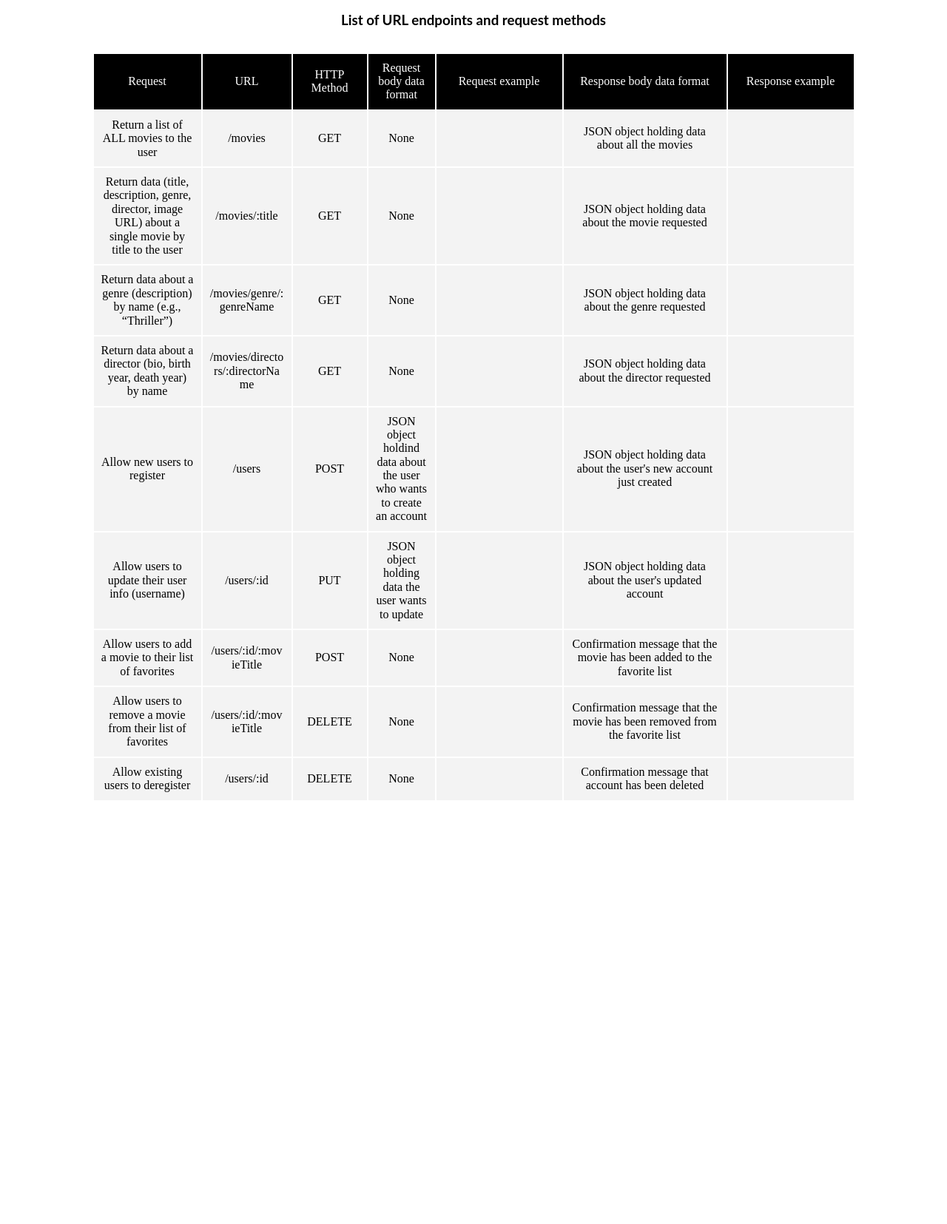
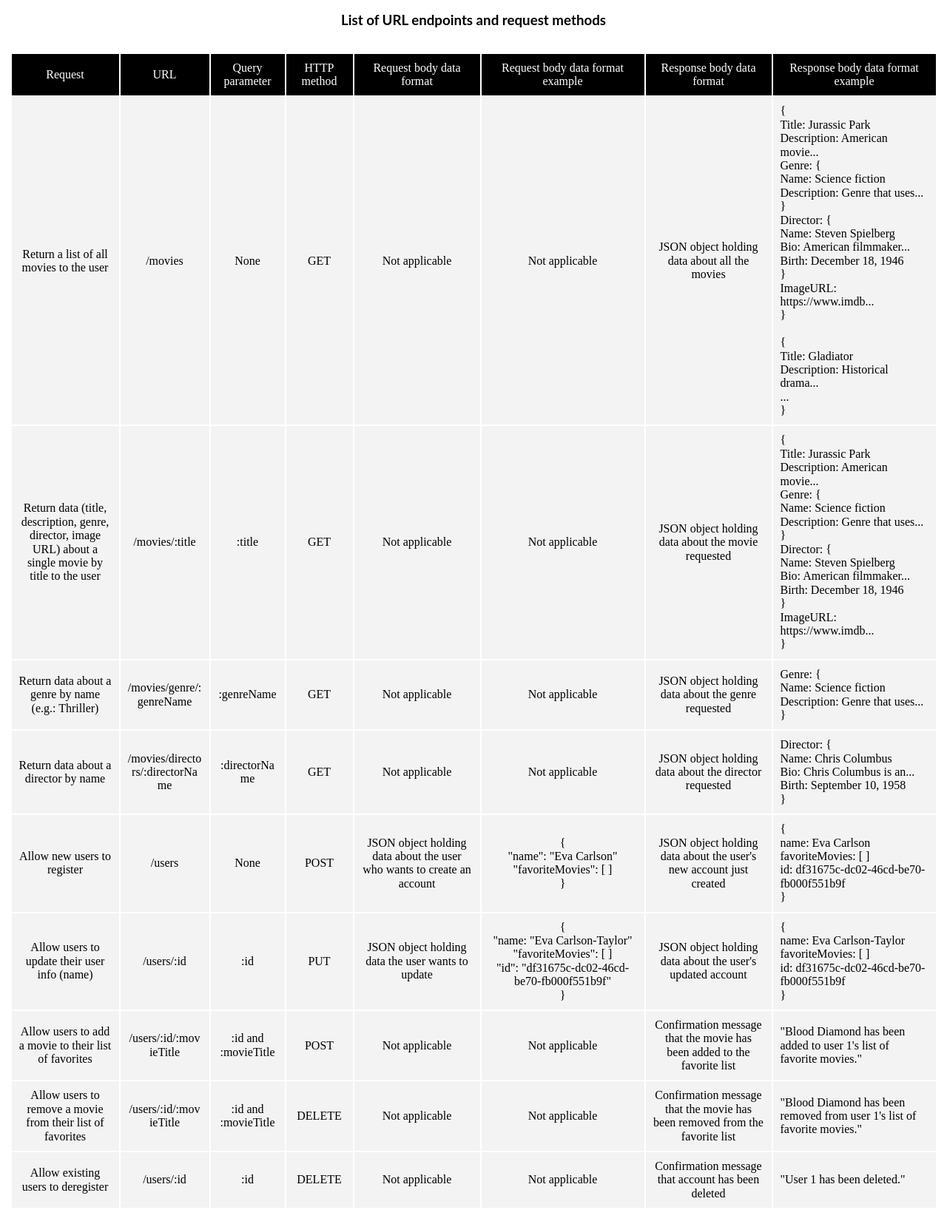
Before and after one commit to AlexaCai/movie-api, a website: page public/documentation.html in a window 1280 px wide. Shown: the part 970-2625 px from the top of the page at 74% size. Before the commit the page ends 2074 px from the top, so only its background shows below. Drawn offline with nearby package versions, Linux system fonts and the light colour scheme; files whose address does not match are found by name.

Commit message:
Finalization of the table presenting different info about the API

```diff
--- a/public/documentation.html
+++ b/public/documentation.html
@@ -53,7 +53,7 @@
             (MongoDB, Express, React, and Node.js) stack.
         </p>
         <p class="bold">
-        More specifically:
+            More specifically:
         </p>
         <ul>
             <li>The API is a Node.js and Express application.</li>
@@ -78,95 +78,182 @@
             <tr>
                 <td>Request</td>
                 <td>URL</td>
-                <td>HTTP Method</td>
+                <td>Query parameter</td>
+                <td>HTTP method</td>
                 <td>Request body data format</td>
-                <td>Request example</td>
+                <td>Request body data format example</td>
                 <td>Response body data format</td>
-                <td>Response example</td>
+                <td>Response body data format example</td>
             </tr>
         </thead>
         <tbody>
             <tr>
-                <td>Return a list of ALL movies to the user</td>
+                <td>Return a list of all movies to the user</td>
                 <td>/movies</td>
+                <td>None</td>
                 <td>GET</td>
-                <td>None</td>
-                <td></td>
+                <td>Not applicable</td>
+                <td>Not applicable</td>
                 <td>JSON object holding data about all the movies</td>
-                <td></td>
+                <td class="wide-column">
+                    {<br>
+                    Title: Jurassic Park <br>
+                    Description: American movie... <br>
+                    Genre: { <br>
+                    Name: Science fiction <br>
+                    Description: Genre that uses... <br>
+                    } <br>
+                    Director: { <br>
+                    Name: Steven Spielberg <br>
+                    Bio: American filmmaker... <br>
+                    Birth: December 18, 1946 <br>
+                    } <br>
+                    ImageURL: https://www.imdb... <br>
+                    }
+                    <br>
+                    <br>
+                    { <br>
+                    Title: Gladiator <br>
+                    Description: Historical drama... <br>
+                    ... <br>
+                    }
+                </td>
             </tr>
             <tr>
                 <td>Return data (title, description, genre, director, image URL) about a single movie by title to the
                     user</td>
                 <td>/movies/:title</td>
+                <td>:title</td>
                 <td>GET</td>
-                <td>None</td>
-                <td></td>
+                <td>Not applicable</td>
+                <td>Not applicable</td>
                 <td>JSON object holding data about the movie requested</td>
-                <td></td>
+                <td class="wide-column">
+                    {<br>
+                    Title: Jurassic Park <br>
+                    Description: American movie... <br>
+                    Genre: { <br>
+                    Name: Science fiction <br>
+                    Description: Genre that uses... <br>
+                    } <br>
+                    Director: { <br>
+                    Name: Steven Spielberg <br>
+                    Bio: American filmmaker... <br>
+                    Birth: December 18, 1946 <br>
+                    } <br>
+                    ImageURL: https://www.imdb... <br>
+                    }
+                </td>
             </tr>
             <tr>
-                <td>Return data about a genre (description) by name (e.g., “Thriller”)</td>
+                <td>Return data about a genre by name (e.g.: Thriller)</td>
                 <td>/movies/genre/:genreName</td>
+                <td>:genreName</td>
                 <td>GET</td>
-                <td>None</td>
-                <td></td>
+                <td>Not applicable</td>
+                <td>Not applicable</td>
                 <td>JSON object holding data about the genre requested</td>
-                <td></td>
+                <td class="wide-column">
+                    Genre: { <br>
+                        Name: Science fiction <br>
+                        Description: Genre that uses... <br>
+                        }
+                </td>
             </tr>
             <tr>
-                <td>Return data about a director (bio, birth year, death year) by name</td>
+                <td>Return data about a director by name</td>
                 <td>/movies/directors/:directorName</td>
+                <td>:directorName</td>
                 <td>GET</td>
-                <td>None</td>
-                <td></td>
+                <td>Not applicable</td>
+                <td>Not applicable</td>
                 <td>JSON object holding data about the director requested</td>
-                <td></td>
+                <td class="wide-column">
+                    Director: { <br>
+                        Name: Chris Columbus <br>
+                        Bio: Chris Columbus is an... <br>
+                        Birth: September 10, 1958 <br>
+                    }
+                </td>
             </tr>
             <tr>
                 <td>Allow new users to register</td>
                 <td>/users</td>
+                <td>None</td>
                 <td>POST</td>
-                <td>JSON object holdind data about the user who wants to create an account</td>
-                <td></td>
+                <td>JSON object holding data about the user who wants to create an account</td>
+                <td>
+                    { <br>
+                        "name": "Eva Carlson" <br>
+                        "favoriteMovies": [ ] <br>
+                    }
+                </td>
                 <td>JSON object holding data about the user's new account just created</td>
-                <td></td>
+                <td class="wide-column">
+                    { <br>
+                        name: Eva Carlson <br>
+                        favoriteMovies: [ ] <br>
+                        id: df31675c-dc02-46cd-be70-fb000f551b9f <br>
+                    }
+                </td>
             </tr>
             <tr>
-                <td>Allow users to update their user info (username)</td>
+                <td>Allow users to update their user info (name)</td>
                 <td>/users/:id</td>
+                <td>:id</td>
                 <td>PUT</td>
                 <td>JSON object holding data the user wants to update</td>
-                <td></td>
+                <td>
+                    { <br>
+                        "name: "Eva Carlson-Taylor" <br>
+                        "favoriteMovies": [ ] <br>
+                        "id": "df31675c-dc02-46cd-be70-fb000f551b9f" <br>
+                    }
+                </td>
                 <td>JSON object holding data about the user's updated account</td>
-                <td></td>
+                <td class="wide-column">
+                    { <br>
+                        name: Eva Carlson-Taylor <br>
+                        favoriteMovies: [ ] <br>
+                        id: df31675c-dc02-46cd-be70-fb000f551b9f <br>
+                    }
+                </td>
             </tr>
             <tr>
                 <td>Allow users to add a movie to their list of favorites</td>
                 <td>/users/:id/:movieTitle</td>
+                <td>:id and :movieTitle</td>
                 <td>POST</td>
-                <td>None</td>
-                <td></td>
+                <td>Not applicable</td>
+                <td>Not applicable</td>
                 <td>Confirmation message that the movie has been added to the favorite list</td>
-                <td></td>
+                <td class="wide-column">
+                    "Blood Diamond has been added to user 1's list of favorite movies."
+                </td>
             </tr>
             <tr>
                 <td>Allow users to remove a movie from their list of favorites</td>
                 <td>/users/:id/:movieTitle</td>
+                <td>:id and :movieTitle</td>
                 <td>DELETE</td>
-                <td>None</td>
-                <td></td>
+                <td>Not applicable</td>
+                <td>Not applicable</td>
                 <td>Confirmation message that the movie has been removed from the favorite list</td>
-                <td></td>
+                <td class="wide-column">
+                    "Blood Diamond has been removed from user 1's list of favorite movies."
+                </td>
             </tr>
             <tr>
                 <td>Allow existing users to deregister</td>
                 <td>/users/:id</td>
+                <td>:id</td>
                 <td>DELETE</td>
-                <td>None</td>
-                <td></td>
+                <td>Not applicable</td>
+                <td>Not applicable</td>
                 <td>Confirmation message that account has been deleted</td>
-                <td></td>
+                <td class="wide-column">
+                    "User 1 has been deleted."
+                </td>
             </tr>
         </tbody>
     </table>
```
